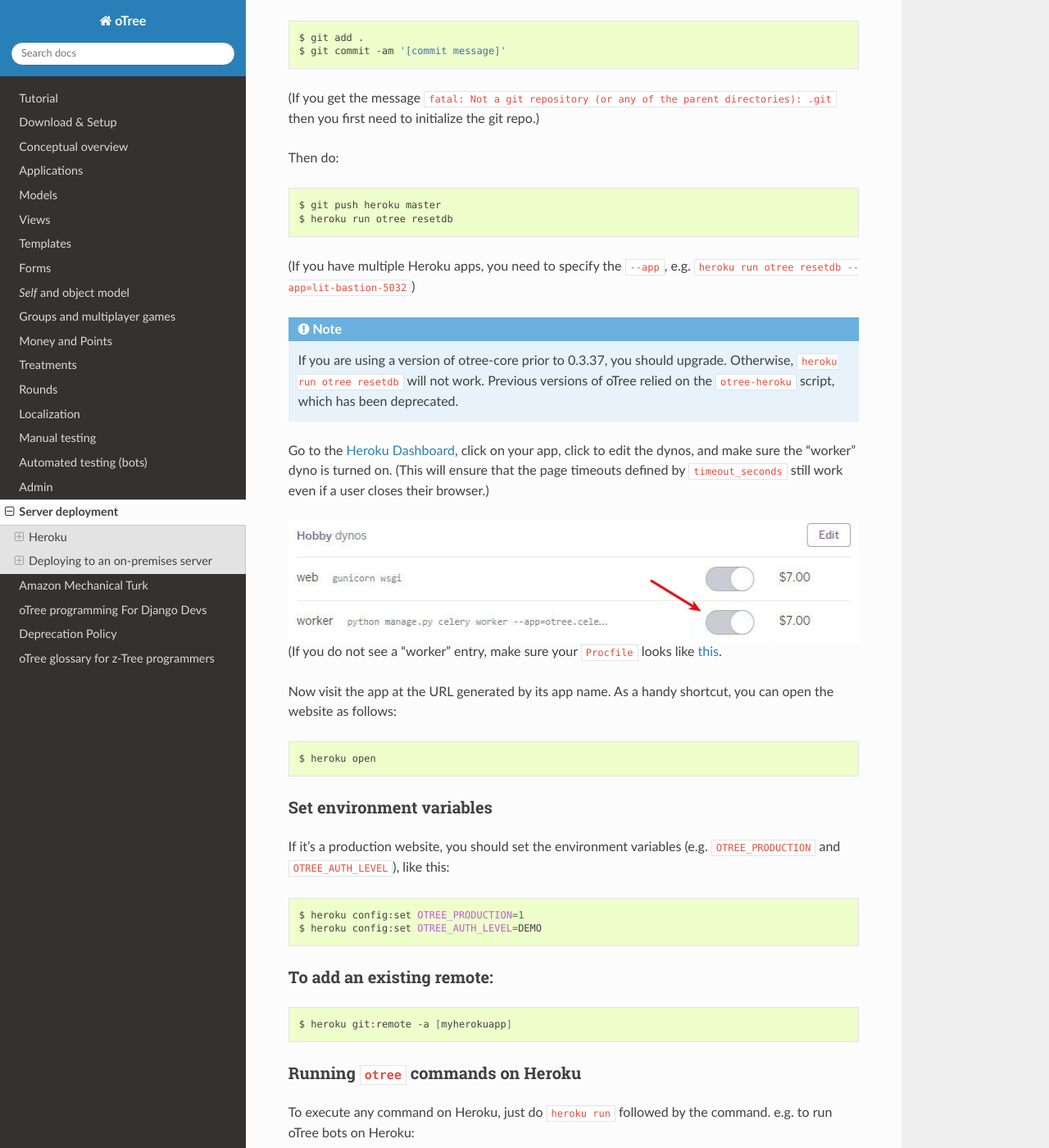
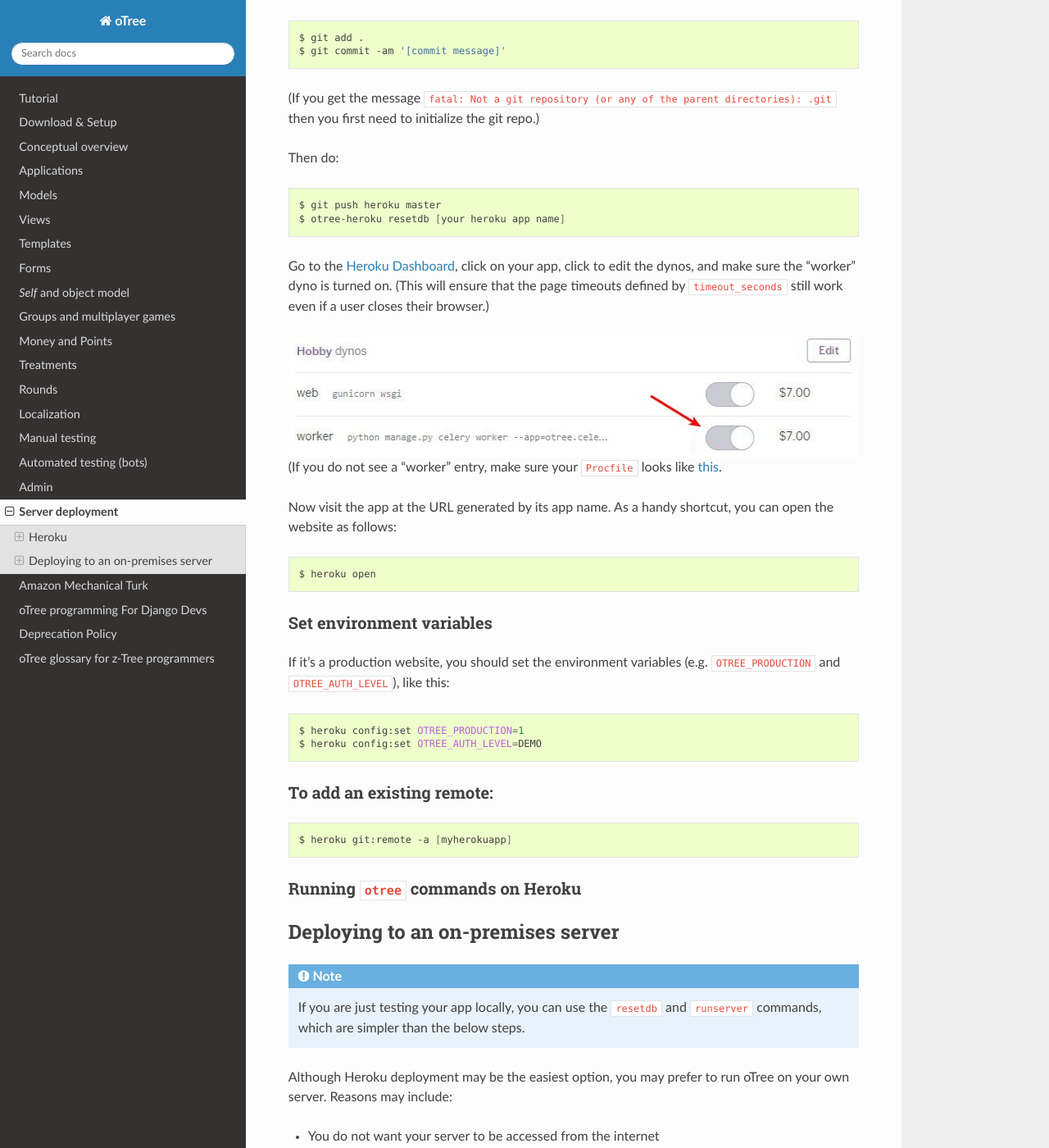
Before and after one commit to oTree-org/otree-docs, a Sphinx documentation site: the page built from source/server.rst, in a window 1280 px wide and 1400 px high, scrolled down 1422 px. Shown: the whole window at 82% size. Built offline with Sphinx 7.4.7 and the Read the Docs theme 2.0.0, drawn with Linux system fonts in a browser that asks for light colours; some of the changed text lies outside the part shown.

Commit message:
revert to old docs about otree-heroku

```diff
--- a/source/server.rst
+++ b/source/server.rst
@@ -84,16 +84,7 @@ Then do:
 .. code-block:: bash
 
     $ git push heroku master
-    $ heroku run otree resetdb
-
-(If you have multiple Heroku apps, you need to specify the ``--app``,
-e.g. ``heroku run otree resetdb --app=lit-bastion-5032``)
-
-.. note::
-
-    If you are using a version of otree-core prior to 0.3.37, you should upgrade.
-    Otherwise, ``heroku run otree resetdb`` will not work. Previous versions of oTree relied on the
-    ``otree-heroku`` script, which has been deprecated.
+    $ otree-heroku resetdb [your heroku app name]
 
 Go to the `Heroku Dashboard <https://dashboard.heroku.com/apps>`__,
 click on your app, click to edit the dynos, and make sure the "worker"
@@ -135,16 +126,7 @@ To add an existing remote:
 Running ``otree`` commands on Heroku
 ~~~~~~~~~~~~~~~~~~~~~~~~~~~~~~~~~~~~
 
-To execute any command on Heroku, just do ``heroku run`` followed by the command. e.g. to run oTree bots on Heroku:
 
-.. code-block:: bash
-
-    $ heroku run otree test
-
-(If you have multiple Heroku apps, you need to specify the ``--app``,
-e.g. ``heroku run otree test --app=lit-bastion-5032``)
-
-It is not necessary to use ``otree runserver`` on Heroku, since Heroku starts the server automatically.
 
 Deploying to an on-premises server
 ----------------------------------
--- a/source/templates.rst
+++ b/source/templates.rst
@@ -115,7 +115,7 @@ which as you can see are loaded by ``_templates/global/Base.html``.
 
 .. note::
 
-    If you downloaded oTree prior to September 7, 2015, you should update ``_templates/global/Base.html`` to the latest version
+    If you downloaded oTree prior to September 7, 2015, you need to update ``_templates/global/Base.html`` to the latest version
     `here <https://github.com/oTree-org/oTree/blob/master/_templates/global/Base.html>`__.
 
     Old versions have a bug where ``custom.js`` was not being loaded. See `here <https://github.com/oTree-org/oTree/pull/48>`__
```
